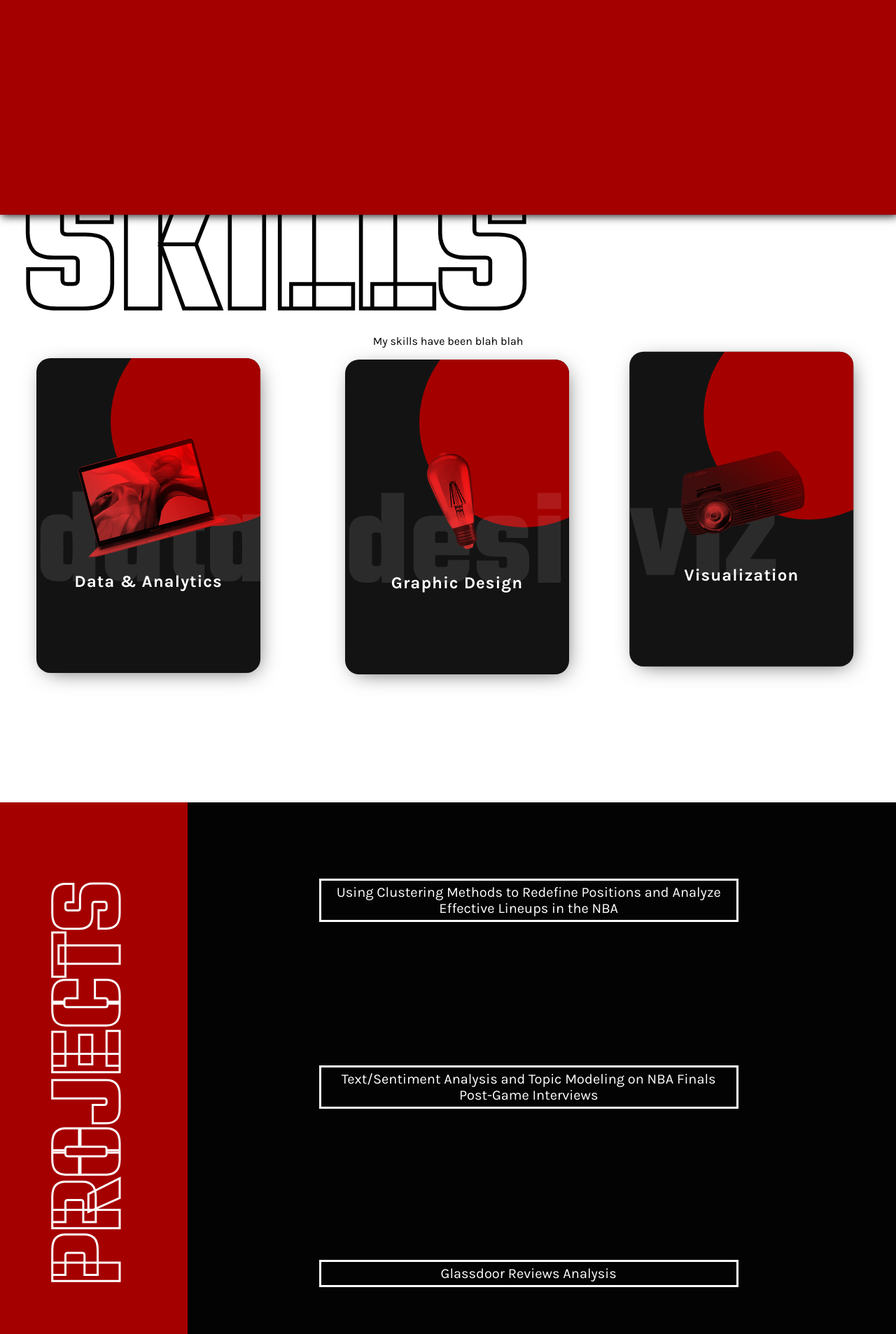
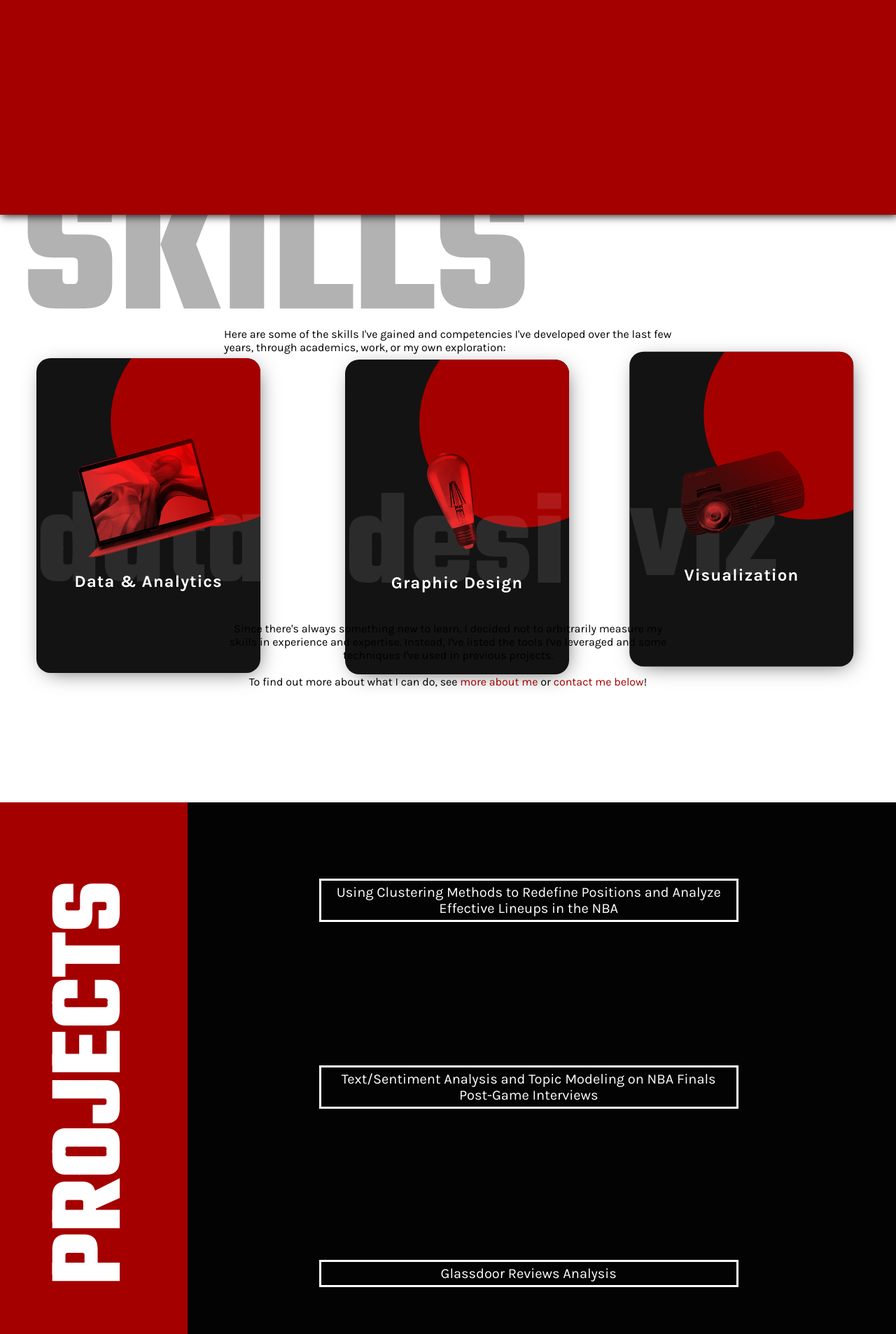
Before and after one commit to gcherreralim/portfolio, a PHP site: page /index.html in a window 1280 px wide. Shown: the part 1293-3200 px from the top of the page at 70% size. Run offline with PHP 8.4, Linux system fonts and the light colour scheme; some libraries are stand-ins or nearby versions.

Commit message:
fixed skill cards

```diff
--- a/aboutme.html
+++ b/aboutme.html
@@ -223,7 +223,7 @@
                                 <h2 class="organization">Design & Creatives</h2>
                                 <h4 class="position">Tools: Adobe Creative Cloud (Photoshop, Illustrator, XD, Lightroom), Final Cut Pro</h4>
                                 <div class="subdetails skill-sub skill-sub-design">
-                                    <h4>Multimedia Design, Web Design, Photo Editing, Video Editing</h4>
+                                    <h4>Multimedia Design, Interface Design, Photo Editing, Video Editing</h4>
                                 </div>
                             </div>
                             <div class="date-container skills-date-2">
--- a/index.html
+++ b/index.html
@@ -148,7 +148,7 @@
     <div class="skills-container">
         <p id="skills-head"> Skills </p>
         <div class="skills-text">
-            <p id="skills-subhead"> My skills have been blah blah</p>
+            <p id="skills-subhead"> Here are some of the skills I've gained and competencies I've developed over the last few years, through academics, work, or my own exploration:</p>
         </div>
         <div class="card-container">
             <div class="card data">
@@ -194,17 +190,19 @@
                 <div class="contentBx">
                     <h2>Visualization</h2>
                     <div class="skill-list">
-                        <h3>R</h3>
-                        <div class="progress-container"><div class="skills r">60%</div></div>
-                        <h3>Python</h3>
-                        <div class="progress-container"><div class="skills py">45%</div></div>
-                        <h3>SQL</h3>
-                        <div class="progress-container"><div class="skills sql">33%</div></div>
-                        <h3>Excel VBA</h3>
-                        <div class="progress-container"><div class="skills vba">40%</div></div>
+                        <div class="tool-list">
+                            <h3>Tableau</h3>
+                            <h3>Power BI</h3>
+                            <h3>R Shiny</h3>
+                            <h3>HTML / CSS</h3>
+                            <h3>PowerPoint / Keynote</h3>
+                        </div>
                     </div>
                 </div>
             </div>
+        </div>
+        <div class="skills-text">
+            <p id="skills-footer"> Since there's always something new to learn, I decided not to arbitrarily measure my skills in experience and expertise. Instead, I've listed the tools I've leveraged and some techniques I've used in previous projects.<br><br>To find out more about what I can do, see <a id="skill-about" class="norm-click" href="aboutme.html">more about me</a> or <a class="section-selector" id="skill-contact" href="#contact-me-section">contact me below</a>!</p>
         </div>
     </div>
 </section>
@@ -569,6 +567,8 @@
             myFunction();});
         document.getElementById("menu-about").addEventListener("click", function(){
             myFunction();});
+        document.getElementById("skill-about").addEventListener("click", function(){
+            myFunction();});
     </script>
     <script>
         function myFunction2() {
--- a/main.css
+++ b/main.css
@@ -554,9 +554,7 @@ body{
     font-family: "Teko", sans-serif;
     bottom:-10px;
     right:0;
-    color: transparent;
-    -webkit-text-stroke: .02em #A50000;
-    text-stroke: 2px #A50000;
+    color: #A50000;
     opacity: 0.5;
     text-transform: uppercase;
     font-size: 280px;
@@ -650,9 +648,8 @@ body{
     top: -2%;
     left: 4%;
     font-family: "Teko", sans-serif;
-    color: transparent;
-    -webkit-text-stroke: .02em #030303;
-    text-stroke: 2px #030303;
+    color: #030303;
+    opacity: 0.3;
     text-transform: uppercase;
     font-size: 280px;
     font-weight: 700;
@@ -666,6 +663,24 @@ body{
     left: 50%;
     -ms-transform: translate(-50%, -50%);
     transform: translate(-50%, -50%);
+}
+#skills-footer{
+    position: absolute;
+    bottom: 12%;
+    left: 50%;
+    -ms-transform: translate(-50%, -50%);
+    transform: translate(-50%, -50%);
+    text-align: center;
+}
+#skills-footer a{
+    color: #A50000;
+    text-decoration: none;
+    transition: all 175ms ease-in-out;
+}
+
+#skills-footer a:hover{
+    background-color: #A50000;
+    color: #FFF;
 }
 .card-container{
     display: flex;
@@ -903,9 +912,7 @@ body{
 #project-head{
     font-size: 150px;
     font-weight: 700;
-    -webkit-text-stroke: .02em #FFF;
-    text-stroke: 2px #FFF;
-    color: transparent;
+    color: #FFF;
     position: absolute;
     font-family: "Teko", sans-serif;
     text-transform: uppercase;
```
Also changed, not shown: other parts of index.html (+12 -16 lines), other parts of main.css (+25 -33 lines), portfolio.html (+3 -4 lines).
